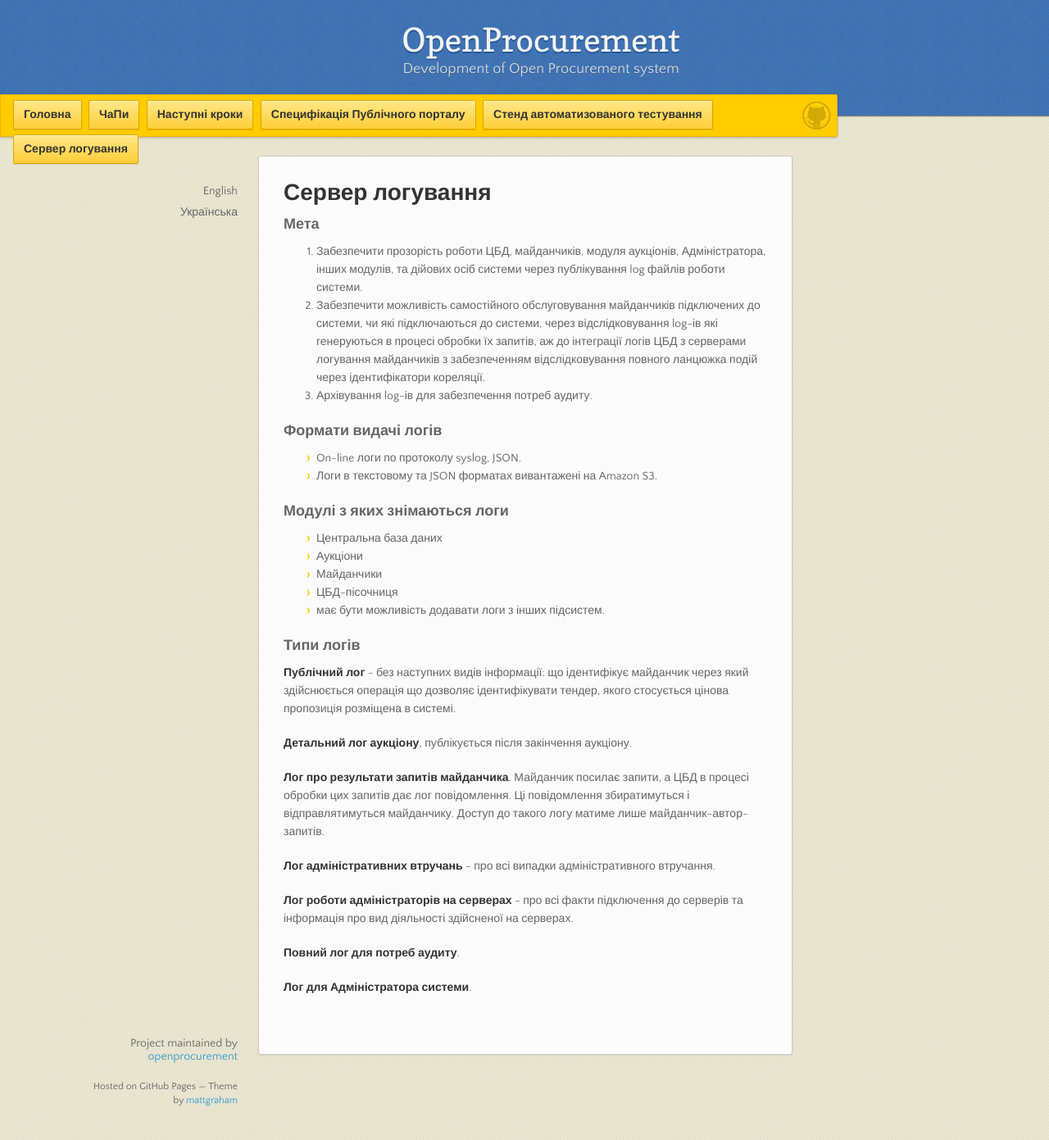
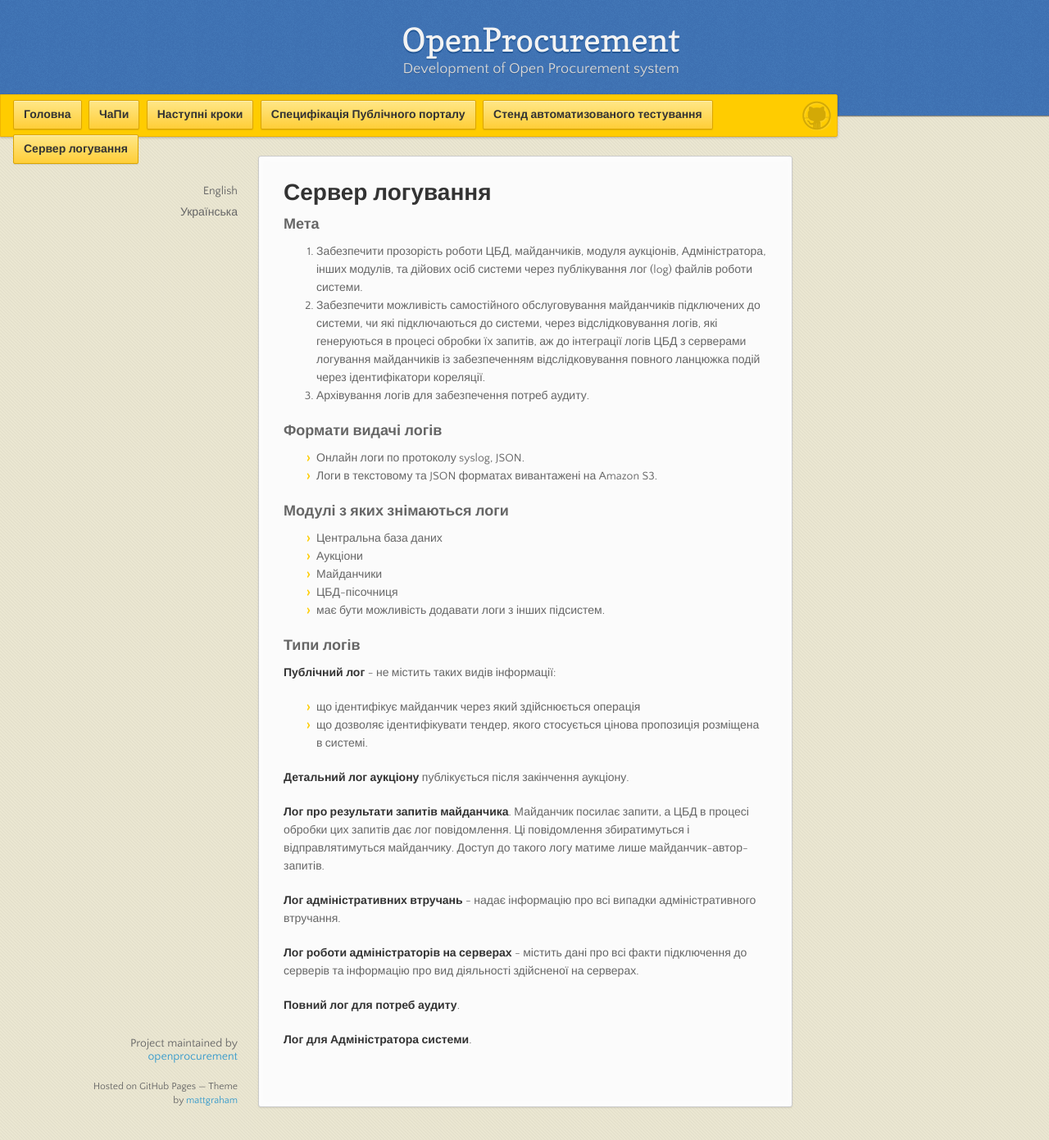
Before and after one commit to sorenabell/sorenabell.github.io, a Jekyll site: the page built from _posts/ua/2015-08-07-log-server.markdown, in a window 1280 px wide and 1391 px high. Shown: the whole window at 82% size. Built offline with Jekyll 4.4.1, drawn with Linux system fonts in a browser that asks for light colours; nearby versions of some CDN libraries.

Commit message:
added new page

```diff
--- a/_posts/en/2015-08-07-log-server.markdown
+++ b/_posts/en/2015-08-07-log-server.markdown
@@ -28,12 +28,13 @@ categories: en
 ### Types of logs
 
 **Public log** - excludes the following types of information:
+
 * that identifies the platform that conducts transaction;
 * that can identify tender for which the price offer was posted in the system.
 
 **Detailed auction log** - is published after the end of the auction.
 
-**Log about purchasing platform request results**. Central DB logs all requests of purchasing platform. Log messages are collected and sent to the platform to provide data on request processing. Only purchasing platform has access to its own request logs.
+**Log about purchasing platform request results**. Central DB logs all requests from purchasing platform. Log messages are collected and sent to the platform to provide data on request processing. Only purchasing platform has access to its own request logs.
 
 **Administrative edits log** - contains information about all cases of administrative edits.
 
--- a/_posts/ua/2015-08-07-log-server.markdown
+++ b/_posts/ua/2015-08-07-log-server.markdown
@@ -8,13 +8,13 @@ categories: ua
 
 ### Мета
 
-1. Забезпечити прозорість роботи ЦБД, майданчиків, модуля аукціонів, Адміністратора, інших модулів, та дійових осіб системи через публікування log файлів роботи системи.
-2. Забезпечити можливість самостійного обслуговування майданчиків підключених до системи, чи які підключаються до системи, через відслідковування log-ів які генеруються в процесі обробки їх запитів, аж до інтеграції логів ЦБД з серверами логування майданчиків з забезпеченням відслідковування повного ланцюжка подій через ідентифікатори кореляції.
-3. Архівування log-ів для забезпечення потреб аудиту.
+1. Забезпечити прозорість роботи ЦБД, майданчиків, модуля аукціонів, Адміністратора, інших модулів, та дійових осіб системи через публікування лог (log) файлів роботи системи.
+2. Забезпечити можливість самостійного обслуговування майданчиків підключених до системи, чи які підключаються до системи, через відслідковування логів, які генеруються в процесі обробки їх запитів, аж до інтеграції логів ЦБД з серверами логування майданчиків із забезпеченням відслідковування повного ланцюжка подій через ідентифікатори кореляції.
+3. Архівування логів для забезпечення потреб аудиту.
 
 ### Формати видачі логів
 
-* On-line логи по протоколу syslog, JSON.
+* Онлайн логи по протоколу syslog, JSON.
 * Логи в текстовому та JSON форматах вивантажені на Amazon S3.
 
 ###Модулі з яких знімаються логи
@@ -27,17 +27,18 @@ categories: ua
 
 ### Типи логів
 
-**Публічний лог** - без наступних видів інформації:
-що ідентифікує майданчик через який здійснюється операція
-що дозволяє ідентифікувати тендер, якого стосується цінова пропозиція розміщена в системі.
+**Публічний лог** - не містить таких видів інформації:
 
-**Детальний лог аукціону**, публікується після закінчення аукціону.
+* що ідентифікує майданчик через який здійснюється операція
+* що дозволяє ідентифікувати тендер, якого стосується цінова пропозиція розміщена в системі.
+
+**Детальний лог аукціону** публікується після закінчення аукціону.
 
 **Лог про результати запитів майданчика**. Майданчик посилає запити, а ЦБД в процесі обробки цих запитів дає лог повідомлення. Ці повідомлення збиратимуться і відправлятимуться майданчику. Доступ до такого логу матиме лише майданчик-автор-запитів.
 
-**Лог адміністративних втручань** - про всі випадки адміністративного втручання.
+**Лог адміністративних втручань** - надає інформацію про всі випадки адміністративного втручання.
 
-**Лог роботи адміністраторів на серверах** - про всі факти підключення до серверів та інформація про вид діяльності здійсненої на серверах.
+**Лог роботи адміністраторів на серверах** - містить дані про всі факти підключення до серверів та інформацію про вид діяльності здійсненої на серверах.
 
 **Повний лог для потреб аудиту**.
 
```
Also changed, not shown: _posts/en/2015-07-15-roadmap-openprocurement.markdown (+8 -4 lines), _posts/ua/2015-07-15-roadmap-openprocurement.markdown (+21 -17 lines).
